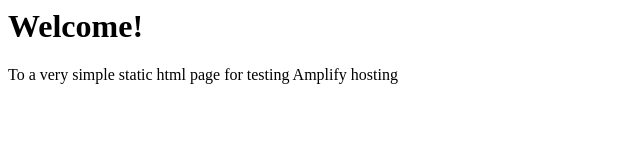
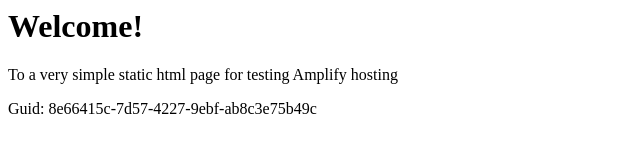
Before and after one commit to aws-aemilia-cmh/Github-PR-Commit-Integration-Test-DoNotTouch-Gith-P5X5MO5I-v1-prod-us-east-2, a website: page src/index.html in a window 1280 px wide. Shown: the whole page, without its empty margins (0-640 px from the left). Drawn offline with Linux system fonts and the light colour scheme.

Commit message:
commit from integ tests

```diff
--- a/src/index.html
+++ b/src/index.html
@@ -1,3 +1,5 @@
+
+
 <html lang="en">
 
 <head>
@@ -10,6 +12,6 @@
 <body>
     <h1>Welcome!</h1>
     <p>To a very simple static html page for testing Amplify hosting</p>
-</body>
+    <p>Guid: 8e66415c-7d57-4227-9ebf-ab8c3e75b49c</p></body>
 
 </html>
```
